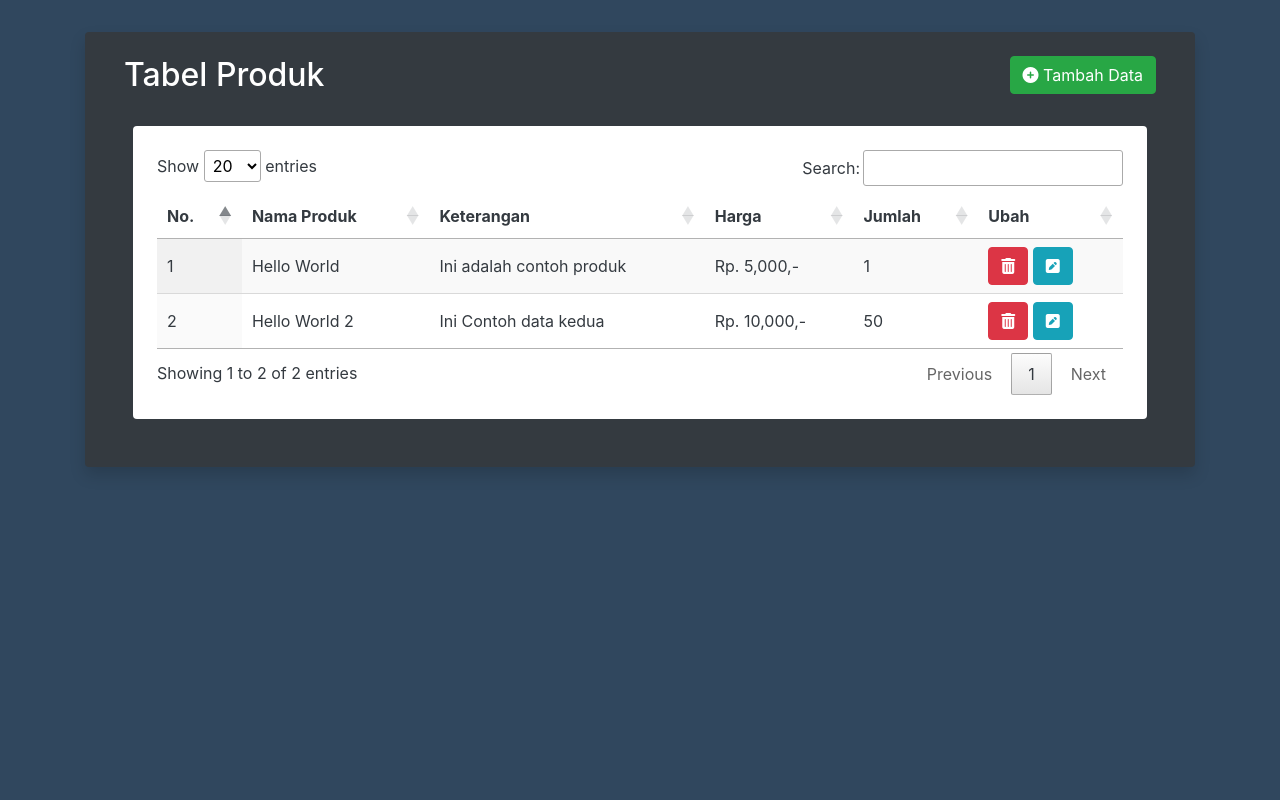
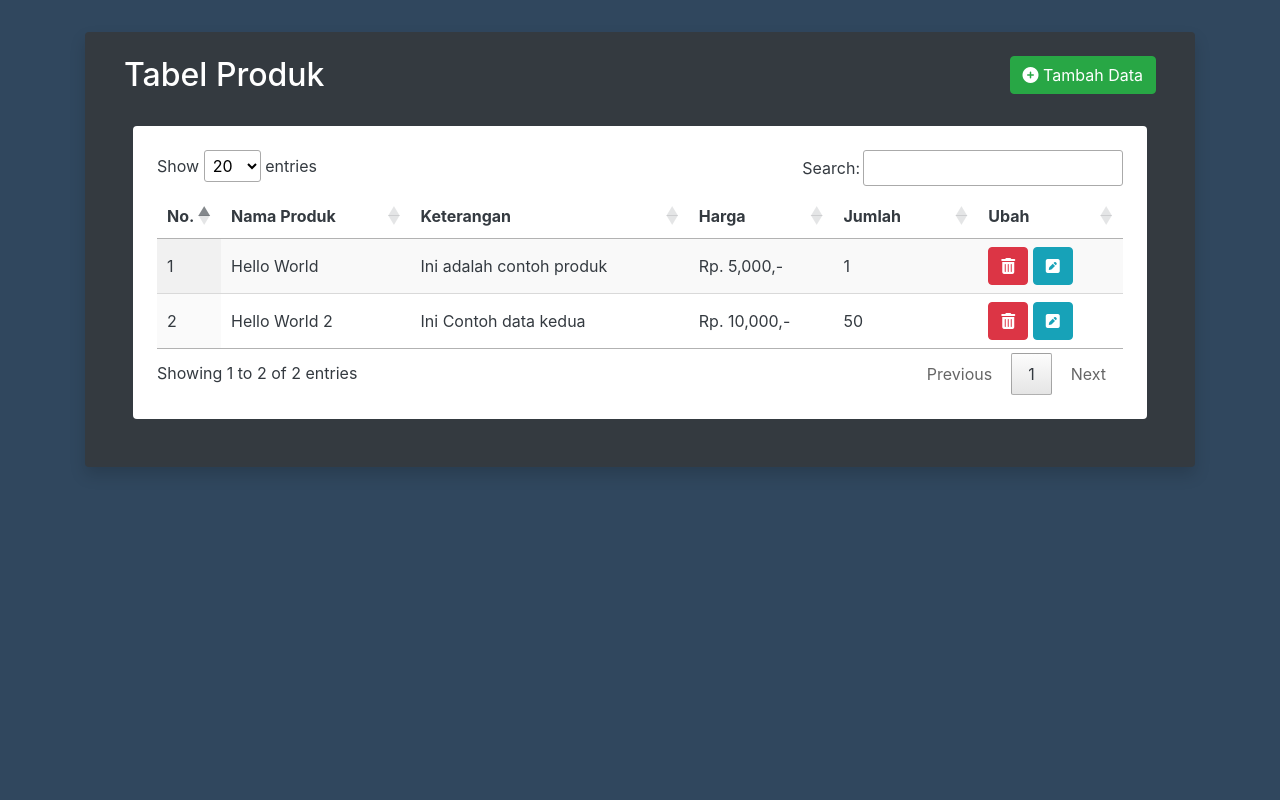
Before and after one commit to RZID/Arkademy_Level3_Tugas10, a CodeIgniter app: page / in a window 1280 px wide. Shown: the part 66-866 px from the top of the page. Run offline with CodeIgniter, Linux system fonts and the light colour scheme; data comes from the database, SQL or seed files in the repository; some libraries are stand-ins or nearby versions.

Commit message:
Commit Dokumentasi

```diff
--- a/application/views/templating/gscript.php
+++ b/application/views/templating/gscript.php
@@ -6,8 +6,15 @@
                 'width': '15%',
                 'targets': 5
             }, {
+                'width': '15%',
+                'targets': 4
+            }, {
+                'width': '15%',
+                'targets': 3
+            }, {
                 "searchable": false,
                 "orderable": false,
+                "width": '5%',
                 "targets": 0
             }],
             fixedColumns: {
```
Also changed, not shown: readme.md/1.png (added), readme.md/Create.gif (added), readme.md/Delete.gif (added), readme.md/Update.gif (added).
